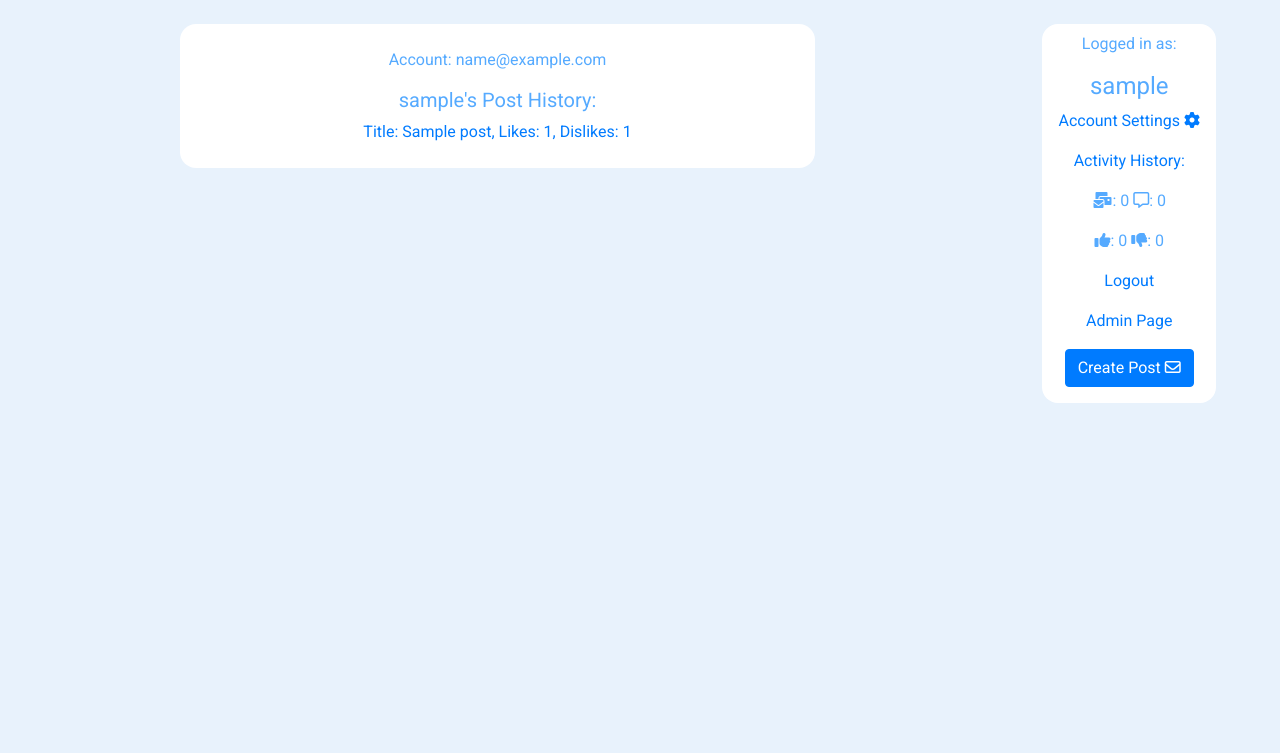
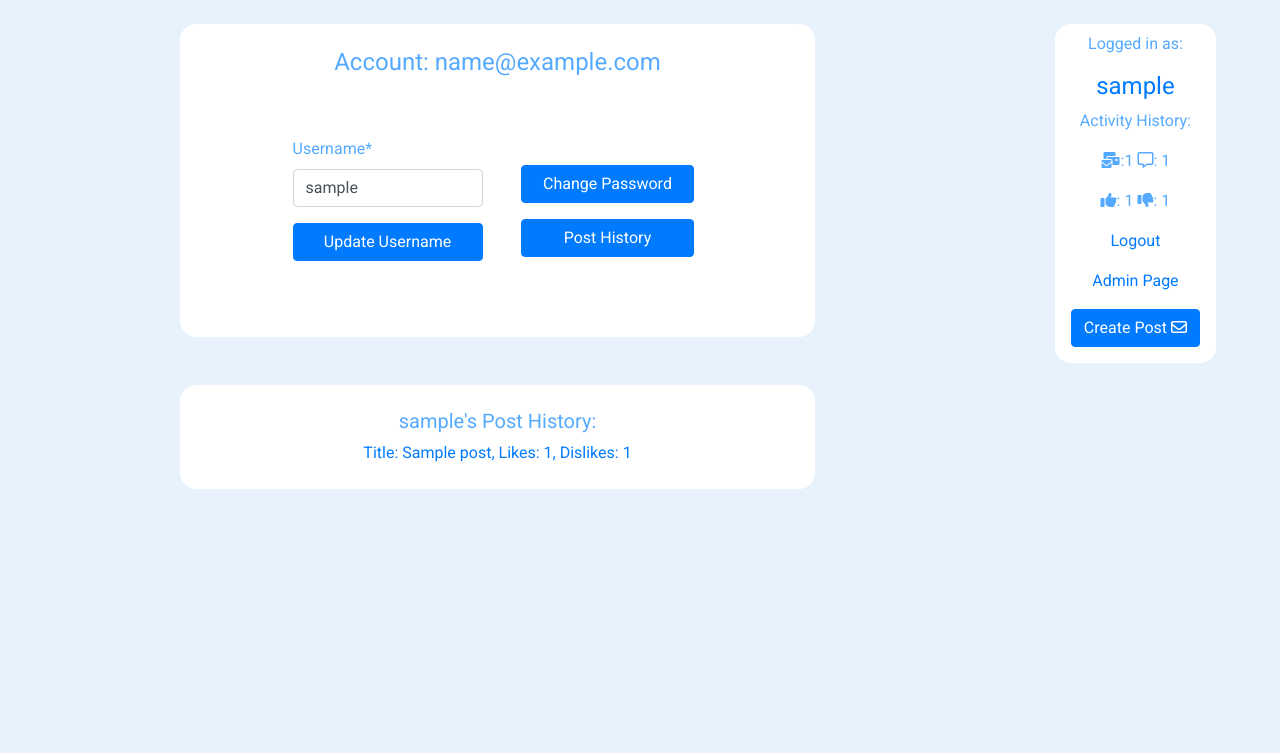
Before and after one commit to Code-Institute-Submissions/FRNBDN-project4_FebResub, a Django app: a page that uses templates/base.html in a window 1280 px wide. Shown: the part 62-815 px from the top of the page. Run offline with Django 4.2, Linux system fonts and the light colour scheme; a user stored in the database is signed in; tables that the repository leaves empty hold one stand-in row (values such as "Sample post"); some libraries are stand-ins or nearby versions.

Commit message:
fix like/dislike, now updates as expected

```diff
--- a/account/models.py
+++ b/account/models.py
@@ -1,5 +1,6 @@
 from django.db import models
 from django.contrib.auth.models import AbstractBaseUser, BaseUserManager
+from feed.models import *
 
 
 class MyAccountManager(BaseUserManager):
@@ -57,3 +58,25 @@ class Account(AbstractBaseUser):
 
     def has_module_perms(self, app_Label):
         return True
+
+    def number_of_posts(self):
+        return Post.objects.filter(author=self).count()
+
+    def number_of_comments(self):
+        return Comment.objects.filter(commenter=self).count()
+
+    def number_of_likes(self):
+        queryset = Post.objects.filter(listed=True)
+        count = 0
+        for post in queryset:
+            if post.likes.filter(id=self.id).exists():
+                count = count+1
+        return count
+
+    def number_of_dislikes(self):
+        queryset = Post.objects.filter(listed=True)
+        count = 0
+        for post in queryset:
+            if post.dislikes.filter(id=self.id).exists():
+                count = count+1
+        return count
--- a/account/views.py
+++ b/account/views.py
@@ -61,11 +61,7 @@ def user_view(request, username):
     context['profile'] = profile
     posts = Post.objects.filter(author=profile)
     context['posts'] = posts
-    return render(request, 'user.html', context)
 
-
-def account_view(request):
-    context = {}
     if request.POST:
         form = UpdateUsernameForm(request.POST, instance=request.user)
         if form.is_valid():
@@ -80,4 +76,4 @@ def account_view(request):
                 'username': request.user.username,
             })
     context['username_form'] = form
-    return render(request, 'account.html', context)
+    return render(request, 'user.html', context)
--- a/blogrum/urls.py
+++ b/blogrum/urls.py
@@ -19,7 +19,6 @@ from account.views import *
 from django.contrib.auth import views as auth_views
 
 urlpatterns = [
-    path('account/', account_view, name='account'),
     path('password_reset/', auth_views.PasswordResetView.as_view(template_name='password_reset_form.html'), name='password_reset'),
     path('password_change/', auth_views.PasswordChangeView.as_view(
         template_name='password_change.html'), name='password_change'),
--- a/templates/base.html
+++ b/templates/base.html
@@ -45,13 +45,10 @@
         <div class="sidebar card flex-column">
           {% if user.is_authenticated%}
             <p>Logged in as:</p>
-           <h4 class="mt-0 pt-0">{{user.username}}</h4>
-            <p><a href="{% url 'account' %}"></span>Account Settings <i class="fa-solid fa-gear "></i></a></p>
-            <a href="{% url 'user' user.username %}">
-              <p>Activity History:</a></p>
-              <p> <span><i class="fa-solid fa-envelopes-bulk"></i>: 0</span> <span><i class="fa-regular fa-message"></i>: 0</span></p>
-              <p><span><i class="fa-solid fa-thumbs-up"></i>: 0</span><span> <i class="fa-solid fa-thumbs-down"></i>: 0</span></p>
-            </a>
+           <h4 class="mt-0 pt-0"><a href="{% url 'user' user.username %}">{{user.username}}</a></h4>
+              <p>Activity History:</p>
+              <p> <span><i class="fa-solid fa-envelopes-bulk"></i>:{{user.number_of_posts}}</span> <span><i class="fa-regular fa-message"></i>: {{user.number_of_comments}}</span></p>
+              <p><span><i class="fa-solid fa-thumbs-up"></i>: {{user.number_of_likes}}</span><span> <i class="fa-solid fa-thumbs-down"></i>: {{user.number_of_dislikes}}</span></p>
             <p><a href="{% url 'logout' %}">Logout</a></p>
           {%else%}
             <p><a href="{% url 'login' %}">Login</a></p>
--- a/templates/user.html
+++ b/templates/user.html
@@ -1,16 +1,42 @@
 {% extends "base.html" %}
-
+{% load crispy_forms_tags %}
 {% block content %}
 
+    {% if request.user.username == profile.username %}
+    <div class="container">
+        <div class="row">
+            <div class="left-column col-lg-7 offset-lg-1 infinite-container">
+                <div class="post-container card flex-column p-4">
+                    <div>
+                        <h4>Account: {{ request.user.email }}</h4>
+                    </div>
+                    <div class="card flex-row p-4">
+                        <div class="col-6">
+                            <form method="post" >
+                                {% csrf_token %}
+                                {{ username_form | crispy }}
+                                <button type="submit" class="btn btn-primary w-100"> Update Username</button>
+                            </form>
+                        </div>
+                        <div class="d-flex flex-column mt-4 col-6">
+                            <a href="{% url 'password_change' %}" class="btn btn-primary m-2">Change Password</a>
+                            <a href="{% url 'user' user.username %}" class="btn btn-primary m-2">Post History</a>
+                        </div>
+                    </div>
+                </div>
+            </div>
+        </div>
+    </div>
+    {% endif %}
     <div class="container">
         <div class="row">
             <div class="left-column col-lg-7 offset-lg-1 infinite-container">
                 <div class="post-container card flex-column p-4">
 
-                    {% if request.user.username == profile.username %}
-                    <p>Account: {{ request.user.email }}</p>
-                    {% endif %}
                     <h5>{{ profile.username }}'s Post History:</h5>
+
+
+
                     {% for post in posts %}
                         <div>
                         <a href="{% url 'post_detail' post.slug %}">
```
Also changed, not shown: feed/views.py (+18 -17 lines), templates/account.html (deleted, +0 -36 lines).
